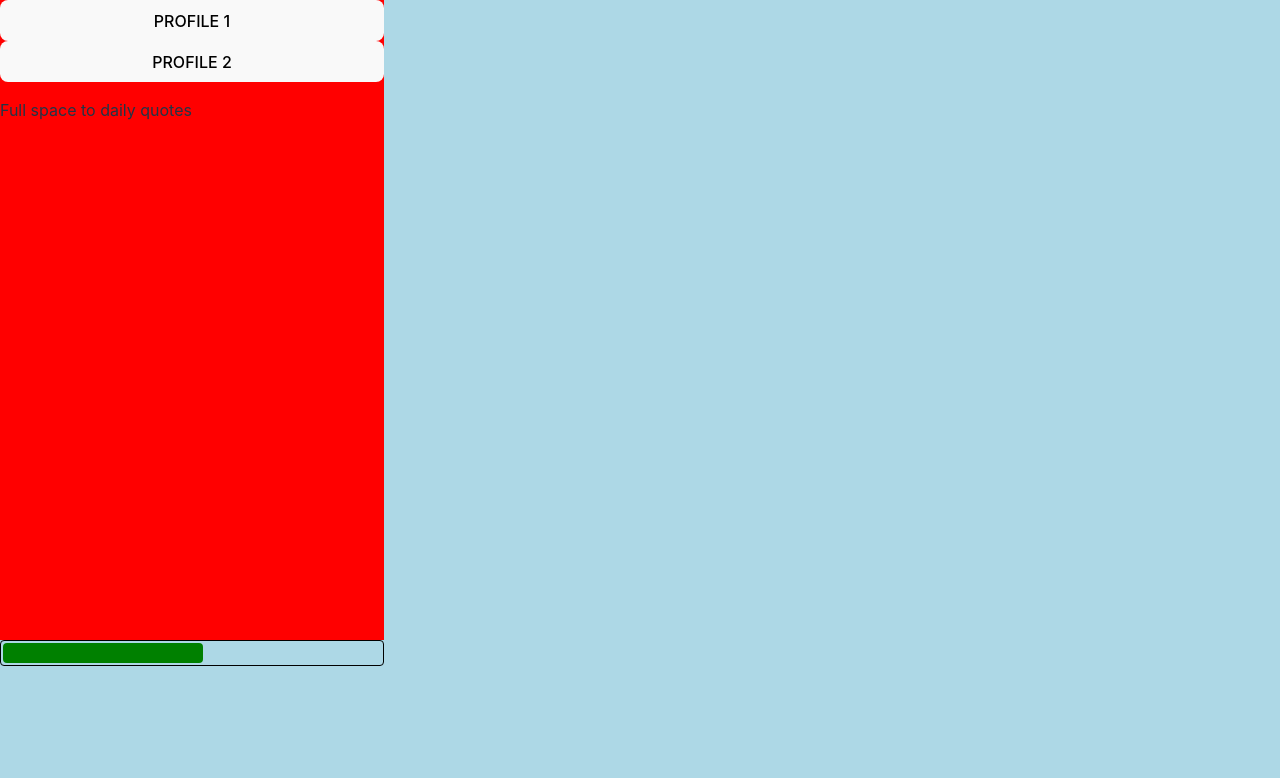
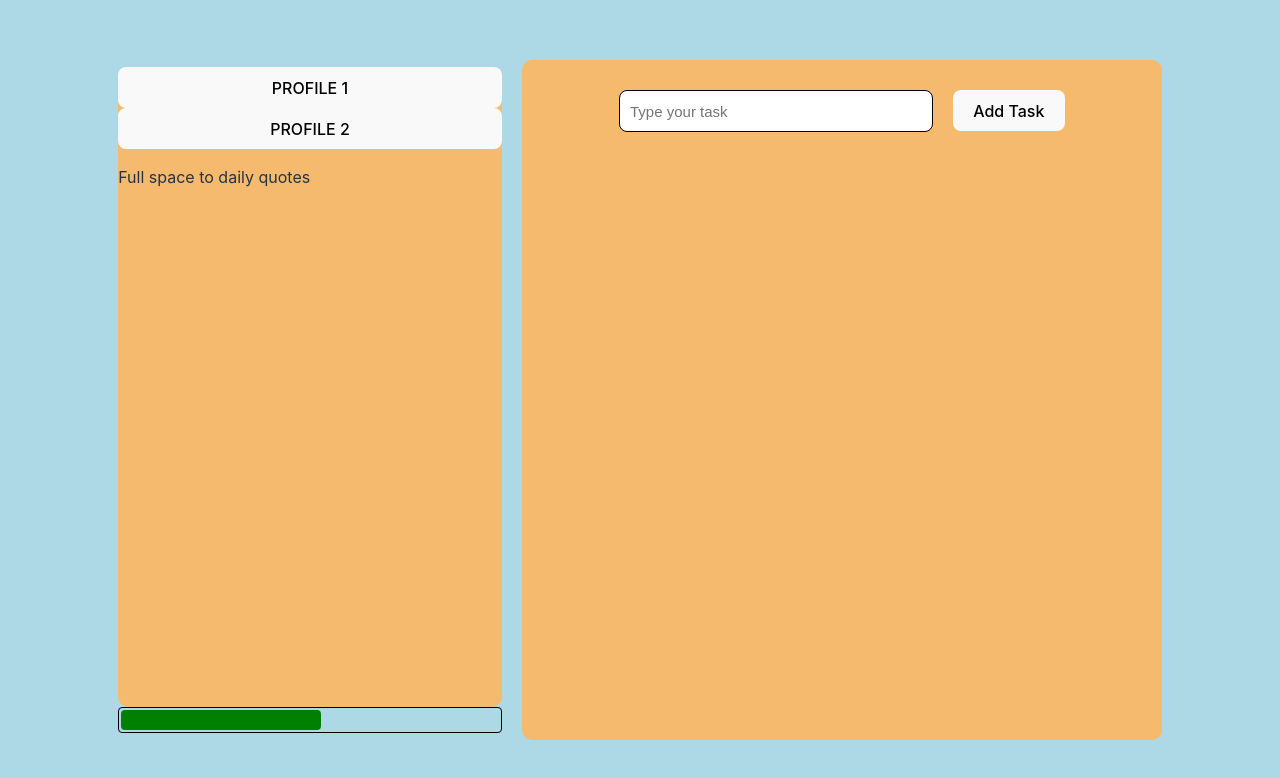
Before and after one commit to Alezuzzo/PixelPlanner, a React (Vite) app: page / in a window 1280 px wide. Shown: the top 778 px of the page. Built offline with nearby package versions, Linux system fonts and the light colour scheme.

Commit message:
creates the container for the tasks

```diff
--- a/src/App.tsx
+++ b/src/App.tsx
@@ -1,13 +1,20 @@
 import './styles/App.css'
 import ContentProfile from './components/ContentProfile'
 import ProgressBar from './components/ProgressBar'
+import ContentInfo from './components/ContentInfo'
 
 function App() {
   return (
     <>
       <div className='full-width-div'>
+        <div className='column'>
         <ContentProfile />
         <ProgressBar/>
+        </div>
+        <div className='column'>
+        <ContentInfo/>
+        </div>
+
       </div>
     </>
   )
--- a/src/components/ContentInfo.tsx
+++ b/src/components/ContentInfo.tsx
@@ -1 +1,14 @@
 import '../styles/Component.css'
+
+function ContentInfo() {
+  return (
+    <div className='content-info-div'>
+        <form action="" className='form-task'>
+            <input type="" placeholder='Type your task' className='input-task'/>
+            <button>Add Task</button>
+        </form>
+    </div>
+  )
+}
+
+export default ContentInfo
--- a/src/styles/App.css
+++ b/src/styles/App.css
@@ -10,4 +10,15 @@ html, body {
   width: 100vw;
   height: 100vh;
   background-color: lightblue;
+
+  display: flex;
+  justify-content: center;
 }
+
+.column {
+  display: flex;
+  flex-direction: column;
+  justify-content: center;
+  align-items: center;
+  margin: 0 10px;
+}
--- a/src/styles/Component.css
+++ b/src/styles/Component.css
@@ -1,9 +1,10 @@
 .component-profile-div {
   display: flex;
   flex-direction: column;
-  background-color: red;
-  width: 30%;
+  background-color: rgb(245, 186, 110);
+  width: 100%;
   height: 80%;
+  border-radius: 10px;
 }
 
 .progress-bar-div {
@@ -20,3 +21,26 @@
   background-color: green;
   transition: width 0.3s ease-in-out;
 }
+
+.content-info-div {
+    width: 50vw;
+    height: 85vh;
+    background-color: rgb(245, 186, 110);
+    display: flex;
+    justify-content: center;
+    border-radius: 10px;
+}
+
+.form-task {
+    margin-top: 30px;
+}
+
+.input-task {
+    width: 300px;
+    height: 38px;
+    border: 1px solid black;
+    border-radius: 8px;
+    margin: 0 20px 0 0;
+    font-size: 15px;
+    padding-left: 10px;
+}
```
